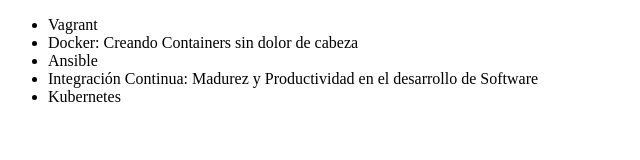
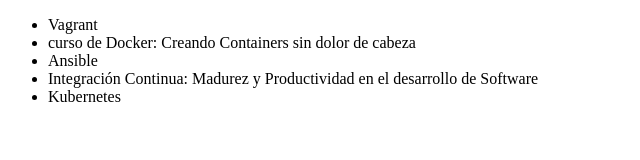
Before and after one commit to MonsterAlex/alura-git, a plain HTML site: page index.html in a window 1280 px wide. Shown: the full height of the page, 0-640 px from the left. Drawn offline with Linux system fonts and the light colour scheme.

Commit message:
modificando lista

```diff
--- a/index.html
+++ b/index.html
@@ -8,7 +8,7 @@
     <body>
         <ul>
             <li>Vagrant</li>
-            <li>Docker: Creando Containers sin dolor de cabeza</li>
+            <li> curso de Docker: Creando Containers sin dolor de cabeza</li>
             <li>Ansible</li>
             <li>Integración Continua: Madurez y Productividad en el desarrollo de Software</li>
             <li>Kubernetes</li>
```
